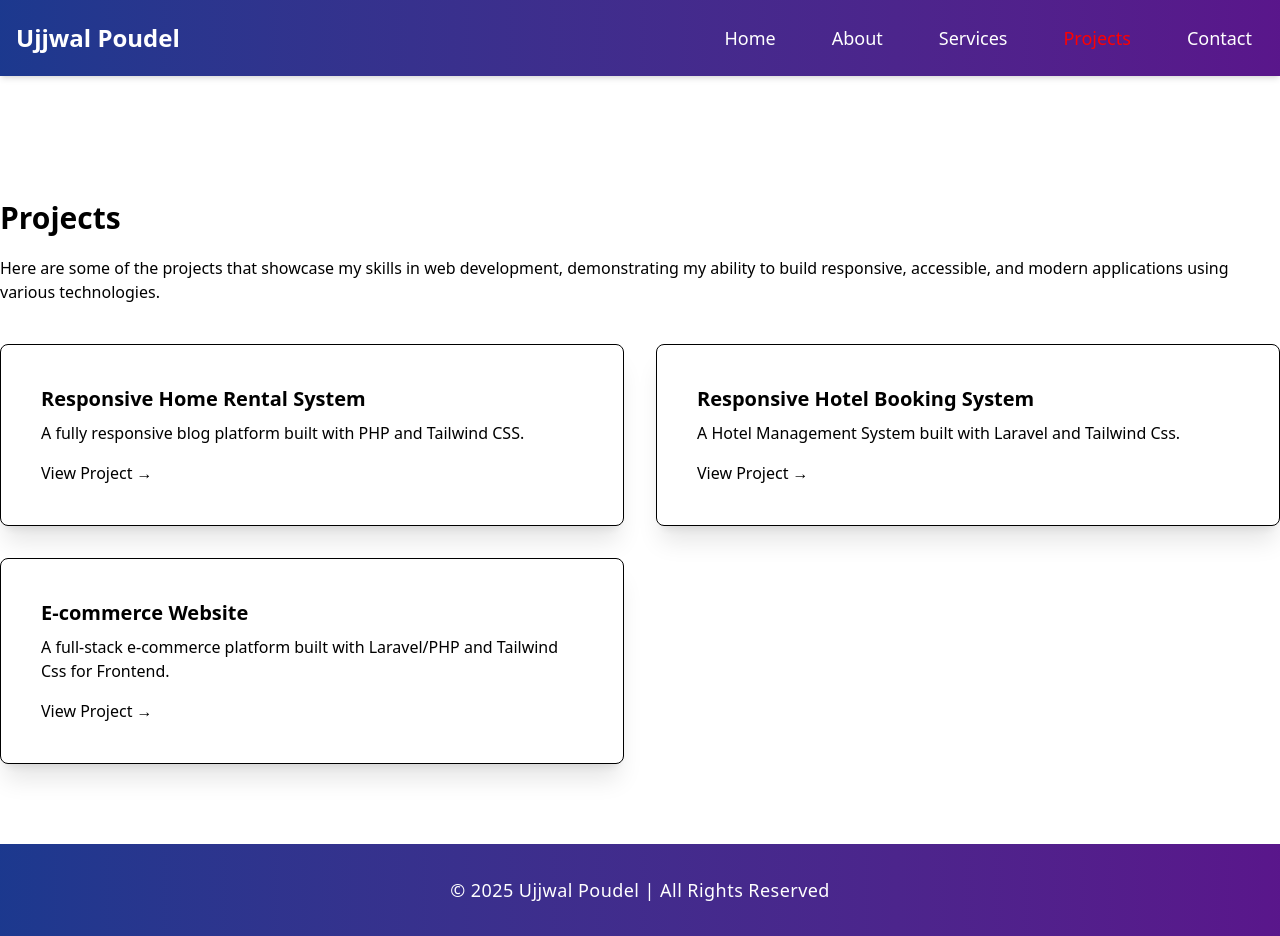
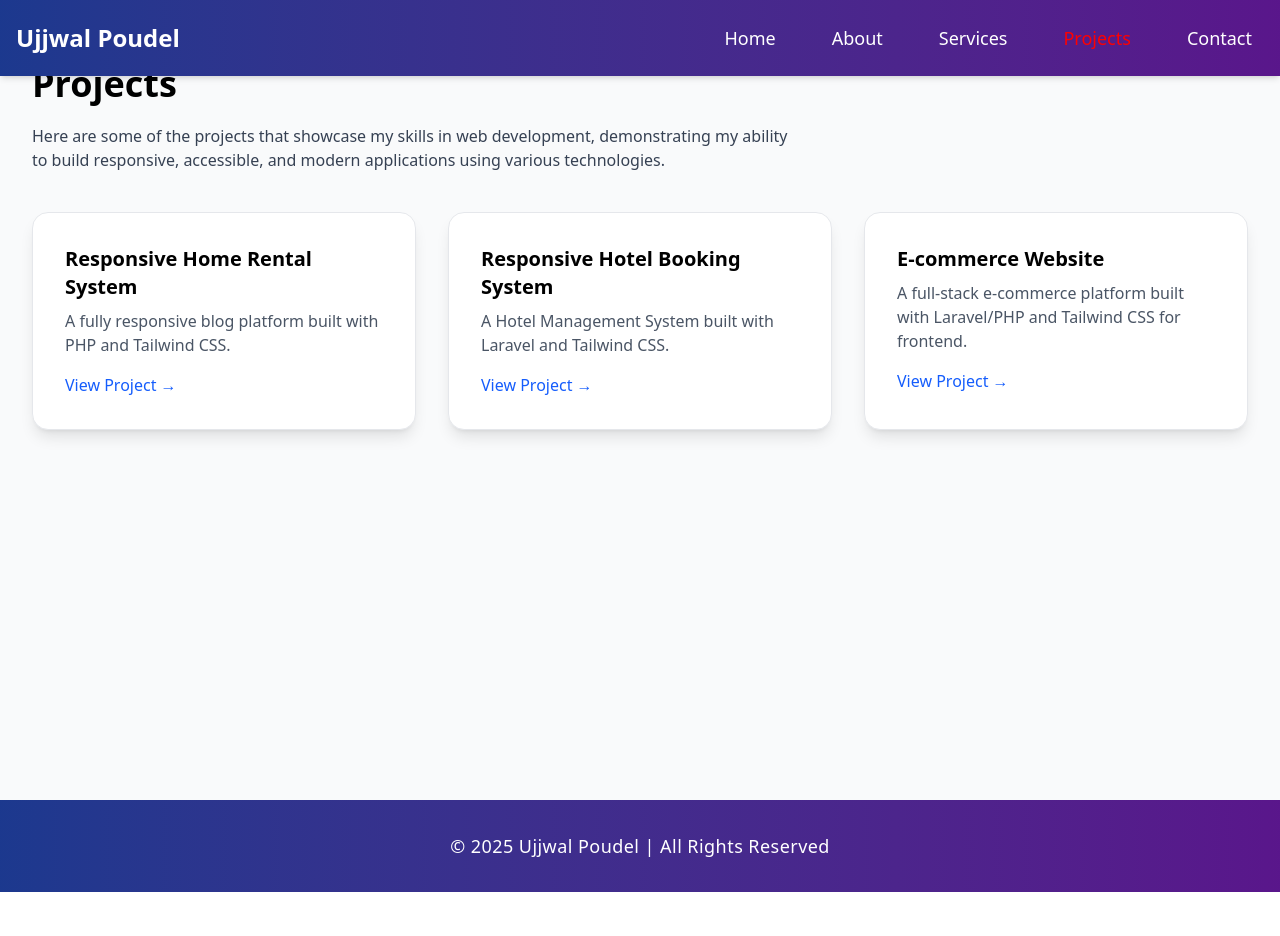
Before and after one commit to ujjwalpoudel17/Portfolio, a React (Vite) app in the folder portfolio/: page /Project in a window 1280 px wide. After the commit the page ends 892 px from the top, so only its background shows below. Built offline with nearby package versions, Linux system fonts and the light colour scheme.

Commit message:
Update Project.jsx

```diff
--- a/portfolio/src/Components/Project/Project.jsx
+++ b/portfolio/src/Components/Project/Project.jsx
@@ -2,42 +2,77 @@ import React from 'react'
 
 function Project() {
   return (
-    <div className="flex flex-col min-h-screen">
-      <main className="container mx-auto flex-grow overflow-hidden">
+    <div className="flex flex-col min-h-screen bg-gray-50">
+      <main className="container mx-auto flex-grow px-4 sm:px-6 lg:px-8 py-16">
         {/* Projects Section */}
         <section
           id="projects"
           className="mb-20 animate-fade-in-up"
           style={{ animationDelay: '0.2s' }}
         >
-          <h2 className="text-3xl font-bold mb-5 mt-50">Projects</h2>
-          <p className="mb-10">
+          <h2 className="text-3xl sm:text-4xl font-bold mb-5 text-center md:text-left">
+            Projects
+          </h2>
+          <p className="mb-10 text-center md:text-left text-gray-700 max-w-3xl">
             Here are some of the projects that showcase my skills in web development, demonstrating my ability to build responsive, accessible, and modern applications using various technologies.
           </p>
-          <div className="grid grid-cols-1 md:grid-cols-2 gap-8">
-            <div className="bg-white p-10 rounded-lg shadow-xl  border-1">
-              <h3 className="text-xl font-semibold mb-2">Responsive Home Rental System </h3>
-              <p className="mb-4">A fully responsive blog platform built with PHP and Tailwind CSS.</p>
-              <a href="https://github.com/ujjwalpoudel17/renthome.git" className="text-primary-light dark:text-primary-dark hover:underline transition-colors duration-300">View Project →</a>
+
+          {/* Responsive Grid */}
+          <div className="grid grid-cols-1 sm:grid-cols-2 lg:grid-cols-3 gap-6 sm:gap-8">
+            {/* Project Card */}
+            <div className="bg-white p-6 sm:p-8 rounded-2xl shadow-lg hover:shadow-2xl border border-gray-200 transition-transform transform hover:scale-105">
+              <h3 className="text-xl font-semibold mb-2">Responsive Home Rental System</h3>
+              <p className="mb-4 text-gray-600">
+                A fully responsive blog platform built with PHP and Tailwind CSS.
+              </p>
+              <a
+                href="https://github.com/ujjwalpoudel17/renthome.git"
+                target="_blank"
+                rel="noopener noreferrer"
+                className="text-blue-600 hover:underline transition-colors duration-300"
+              >
+                View Project →
+              </a>
             </div>
-            <div className="bg-white p-10 rounded-lg shadow-xl border-1">
+
+            <div className="bg-white p-6 sm:p-8 rounded-2xl shadow-lg hover:shadow-2xl border border-gray-200 transition-transform transform hover:scale-105">
               <h3 className="text-xl font-semibold mb-2">Responsive Hotel Booking System</h3>
-              <p className="mb-4">A Hotel Management System built with Laravel and Tailwind Css.</p>
-              <a href="https://github.com/ujjwalpoudel17/this-is-bookit.git" className="text-primary-light dark:text-primary-dark hover:underline transition-colors duration-300">View Project →</a>
+              <p className="mb-4 text-gray-600">
+                A Hotel Management System built with Laravel and Tailwind CSS.
+              </p>
+              <a
+                href="https://github.com/ujjwalpoudel17/this-is-bookit.git"
+                target="_blank"
+                rel="noopener noreferrer"
+                className="text-blue-600 hover:underline transition-colors duration-300"
+              >
+                View Project →
+              </a>
             </div>
-            <div className="bg-white p-10 rounded-lg shadow-xl border-1">
+
+            <div className="bg-white p-6 sm:p-8 rounded-2xl shadow-lg hover:shadow-2xl border border-gray-200 transition-transform transform hover:scale-105">
               <h3 className="text-xl font-semibold mb-2">E-commerce Website</h3>
-              <p className="mb-4">A full-stack e-commerce platform built with Laravel/PHP and Tailwind Css for Frontend.</p>
-              <a href="https://github.com/ujjwalpoudel17/sixth-sem-final.git" className="text-primary-light dark:text-primary-dark hover:underline transition-colors duration-300">View Project →</a>
+              <p className="mb-4 text-gray-600">
+                A full-stack e-commerce platform built with Laravel/PHP and Tailwind CSS for frontend.
+              </p>
+              <a
+                href="https://github.com/ujjwalpoudel17/sixth-sem-final.git"
+                target="_blank"
+                rel="noopener noreferrer"
+                className="text-blue-600 hover:underline transition-colors duration-300"
+              >
+                View Project →
+              </a>
             </div>
           </div>
         </section>
 
         <section
           id="contact"
-          className="animate-fade-in-up"
+          className="animate-fade-in-up mt-20"
           style={{ animationDelay: '0.4s' }}
         >
+          {/* Contact section placeholder */}
         </section>
       </main>
     </div>
@@ -45,3 +80,59 @@ function Project() {
 }
 
 export default Project
+
+
+
+
+
+
+
+
+
+// import React from 'react'
+
+// function Project() {
+//   return (
+//     <div className="flex flex-col min-h-screen">
+//       <main className="container mx-auto flex-grow overflow-hidden">
+//         {/* Projects Section */}
+//         <section
+//           id="projects"
+//           className="mb-20 animate-fade-in-up"
+//           style={{ animationDelay: '0.2s' }}
+//         >
+//           <h2 className="text-3xl font-bold mb-5 mt-50">Projects</h2>
+//           <p className="mb-10">
+//             Here are some of the projects that showcase my skills in web development, demonstrating my ability to build responsive, accessible, and modern applications using various technologies.
+//           </p>
+//           <div className="grid grid-cols-1 md:grid-cols-2 gap-8">
+//             <div className="bg-white p-10 rounded-lg shadow-xl  border-1">
+//               <h3 className="text-xl font-semibold mb-2">Responsive Home Rental System </h3>
+//               <p className="mb-4">A fully responsive blog platform built with PHP and Tailwind CSS.</p>
+//               <a href="https://github.com/ujjwalpoudel17/renthome.git" className="text-primary-light dark:text-primary-dark hover:underline transition-colors duration-300">View Project →</a>
+//             </div>
+//             <div className="bg-white p-10 rounded-lg shadow-xl border-1">
+//               <h3 className="text-xl font-semibold mb-2">Responsive Hotel Booking System</h3>
+//               <p className="mb-4">A Hotel Management System built with Laravel and Tailwind Css.</p>
+//               <a href="https://github.com/ujjwalpoudel17/this-is-bookit.git" className="text-primary-light dark:text-primary-dark hover:underline transition-colors duration-300">View Project →</a>
+//             </div>
+//             <div className="bg-white p-10 rounded-lg shadow-xl border-1">
+//               <h3 className="text-xl font-semibold mb-2">E-commerce Website</h3>
+//               <p className="mb-4">A full-stack e-commerce platform built with Laravel/PHP and Tailwind Css for Frontend.</p>
+//               <a href="https://github.com/ujjwalpoudel17/sixth-sem-final.git" className="text-primary-light dark:text-primary-dark hover:underline transition-colors duration-300">View Project →</a>
+//             </div>
+//           </div>
+//         </section>
+
+//         <section
+//           id="contact"
+//           className="animate-fade-in-up"
+//           style={{ animationDelay: '0.4s' }}
+//         >
+//         </section>
+//       </main>
+//     </div>
+//   )
+// }
+
+// export default Project
```
